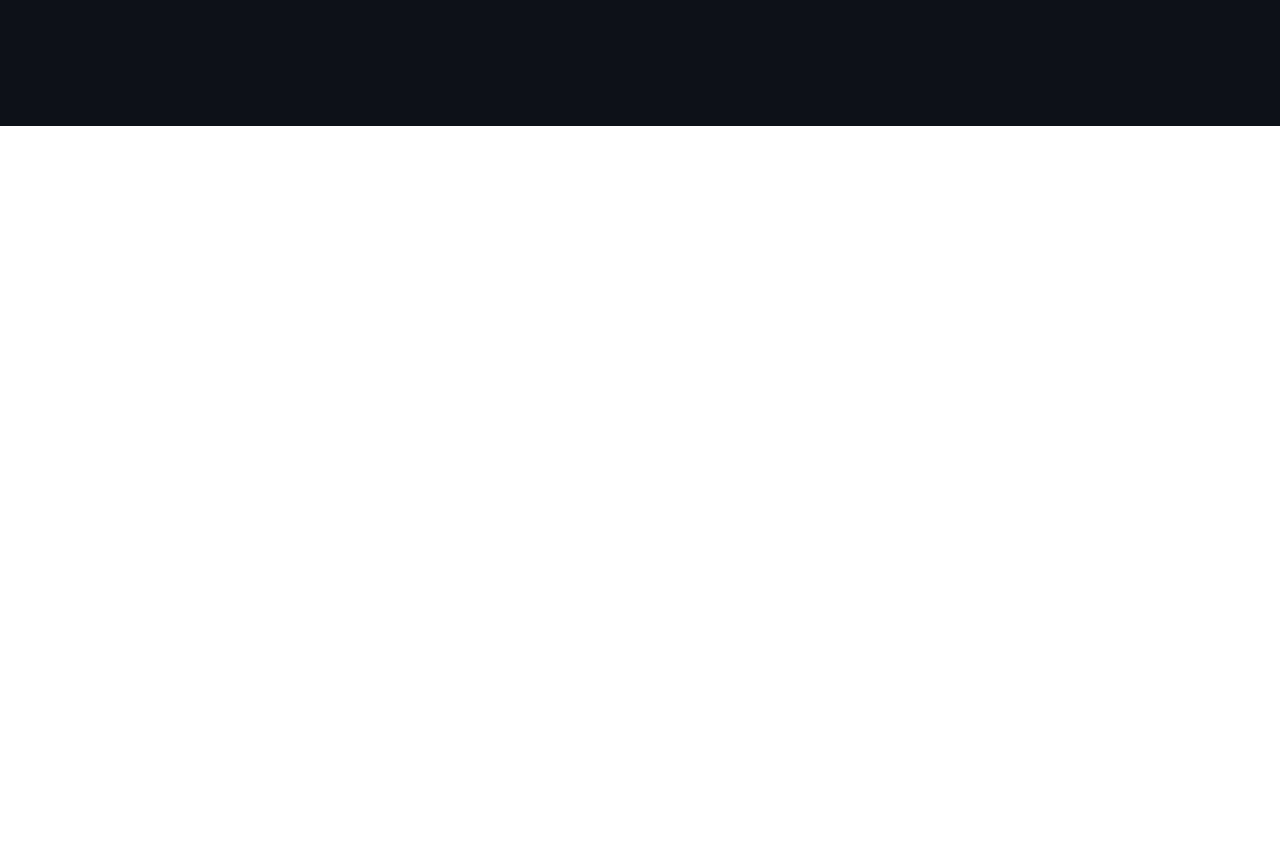
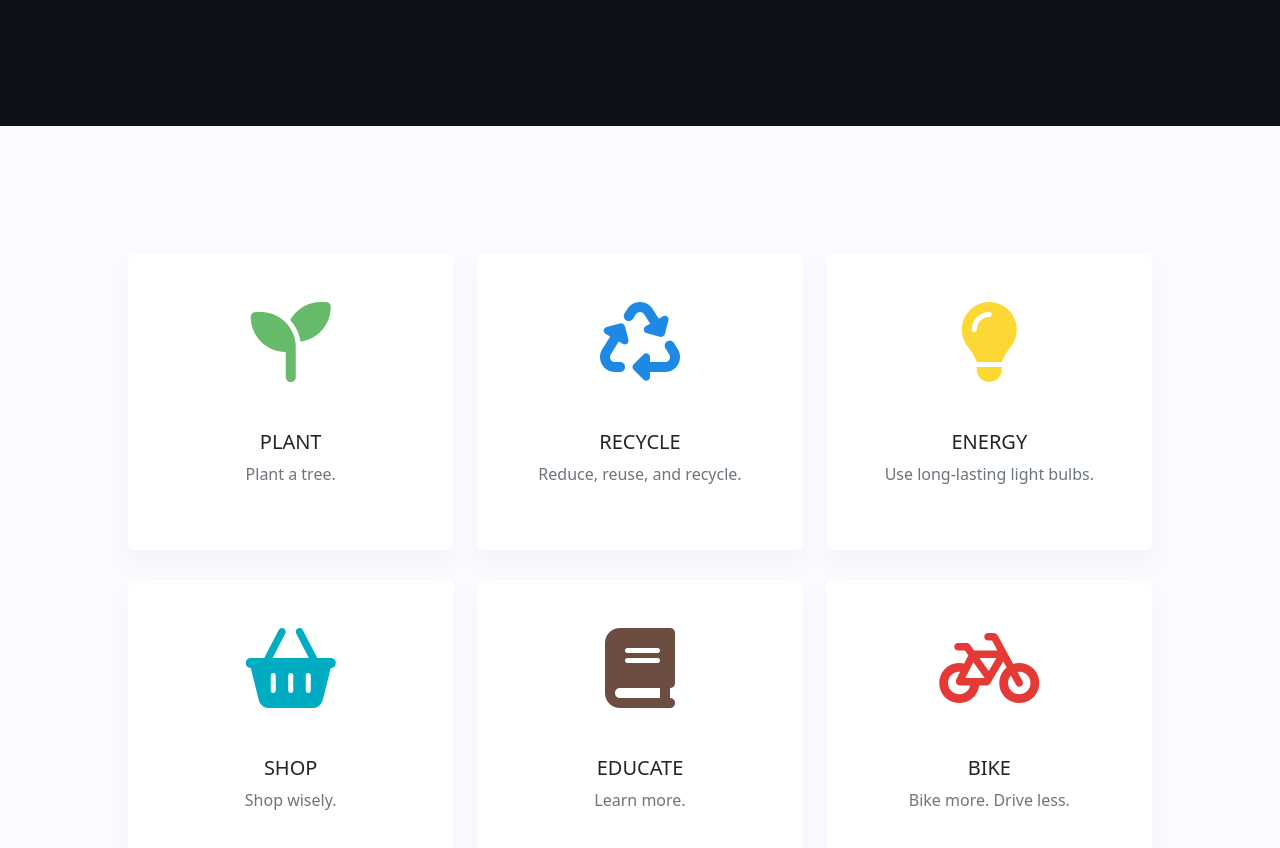
Before and after one commit to DemarioDouce/AirPolluti-Website, a React (Create React App) app: page / in a window 1280 px wide. Shown: the part 530-1378 px from the top of the page. Before the commit the page ends 800 px from the top, so only its background shows below. Built offline with nearby package versions, Linux system fonts and the light colour scheme.

Commit message:
Finish up middle section.

```diff
--- a/public/index.html
+++ b/public/index.html
@@ -21,6 +21,13 @@
       crossorigin="anonymous"
     ></script>
 
+    <!-- Fontawesome -->
+    <script
+      defer
+      src="https://kit.fontawesome.com/284b5a31ee.js"
+      crossorigin="anonymous"
+    ></script>
+
     <title>Home - AirPolluti</title>
   </head>
   <body>
--- a/src/App.js
+++ b/src/App.js
@@ -12,11 +12,103 @@ function App() {
           <div className="row">
             {/* Header text */}
             <div className="col-lg-6">
-              <h1 className="header-text-top">SAVE THE EARTH GOT DAMMIT</h1>
+              <h1 className="header-text-top">SAVE THE EARTH GOT DAMMIT!</h1>
             </div>
             {/* Image */}
             <div className="col-lg-6">
               <img className="image-top" src={EarthImage} alt="Earth" />
+            </div>
+          </div>
+        </section>
+        {/* Middle section */}
+        <section className="container-middle text-center">
+          <div className="row">
+            {/* First card */}
+            <div className="col-lg-4 col-sm-6">
+              <div className="card">
+                <div className="px-4 py-5">
+                  <i
+                    className="fas fa-seedling fa-5x"
+                    style={{ color: "#66BB6A" }}
+                  ></i>
+                </div>
+                <div className="px-4 pb-5">
+                  <h5>PLANT</h5>
+                  <p className="text-muted">Plant a tree.</p>
+                </div>
+              </div>
+            </div>
+            {/* Second card */}
+            <div className="col-lg-4 col-sm-6">
+              <div className="card">
+                <div className="px-4 py-5">
+                  <i
+                    class="fas fa-recycle fa-5x"
+                    style={{ color: "#1E88E5" }}
+                  ></i>
+                </div>
+                <div className="px-4 pb-5">
+                  <h5>RECYCLE</h5>
+                  <p className="text-muted">Reduce, reuse, and recycle.</p>
+                </div>
+              </div>
+            </div>
+            {/* Third card */}
+            <div className="col-lg-4 col-sm-6">
+              <div className="card">
+                <div className="px-4 py-5">
+                  <i
+                    class="fas fa-lightbulb fa-5x"
+                    style={{ color: "#FDD835" }}
+                  ></i>
+                </div>
+                <div className="px-4 pb-5">
+                  <h5>ENERGY</h5>
+                  <p className="text-muted">Use long-lasting light bulbs.</p>
+                </div>
+              </div>
+            </div>
+            {/* Fourth card */}
+            <div className="col-lg-4 col-sm-6">
+              <div className="card">
+                <div className="px-4 py-5">
+                  <i
+                    class="fas fa-shopping-basket fa-5x"
+                    style={{ color: "#00ACC1" }}
+                  ></i>
+                </div>
+                <div className="px-4 pb-5">
+                  <h5>SHOP</h5>
+                  <p className="text-muted">Shop wisely.</p>
+                </div>
+              </div>
+            </div>
+            {/* Fifth card */}
+            <div className="col-lg-4 col-sm-6">
+              <div className="card">
+                <div className="px-4 py-5">
+                  <i class="fas fa-book fa-5x" style={{ color: "#6D4C41" }}></i>
+                </div>
+                <div className="px-4 pb-5">
+                  <h5>EDUCATE</h5>
+                  <p className="text-muted">Learn more.</p>
+                </div>
+              </div>
+            </div>
+            {/* Sixth card */}
+            <div className="col-lg-4 col-sm-6">
+              <div className="card">
+                <div className="px-4 py-5">
+                  <i
+                    class="fas fa-bicycle fa-5x"
+                    style={{ color: "#E53935" }}
+                  ></i>
+                </div>
+                <div className="px-4 pb-5">
+                  <h5>BIKE</h5>
+                  <p className="text-muted">Bike more. Drive less.</p>
+                </div>
+              </div>
             </div>
           </div>
         </section>
--- a/src/res/css/AppStyle.css
+++ b/src/res/css/AppStyle.css
@@ -11,10 +11,36 @@
 }
 
 .header-text-top {
-  font-size: 400%;
-  font-weight: "bold";
+  font-size: 250%;
   margin-top: 20%;
 }
 .image-top {
   height: 400px;
 }
+
+/* CSS classes middle section */
+.container-middle {
+  position: relative;
+  padding: 10%;
+  background-color: #fafbfe;
+}
+
+.card {
+  margin-bottom: 30px;
+  box-shadow: 0 0.75rem 1.5rem rgb(18 38 63 / 3%);
+  transition: all 0.2s ease;
+  display: flex;
+  flex-direction: column;
+  min-width: 0;
+  word-wrap: break-word;
+  background-color: #fff;
+  background-clip: border-box;
+  border: 0px solid #eff2f7;
+  border-radius: 0.375rem;
+}
+
+.card:hover {
+  transform: translateY(-10px);
+  box-shadow: 0 1rem 3rem rgb(31 45 61 / 13%);
+  transition: all 0.2s ease;
+}
```
